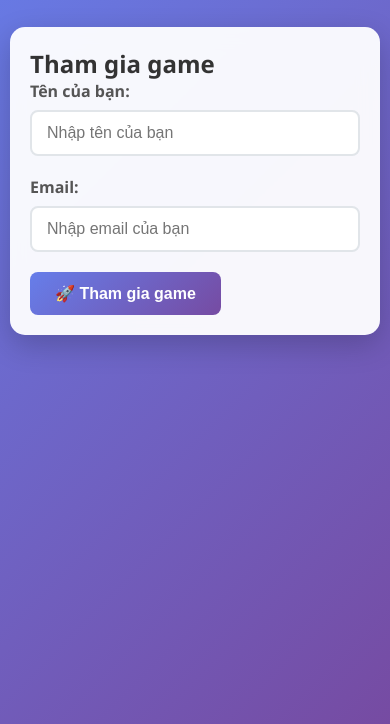
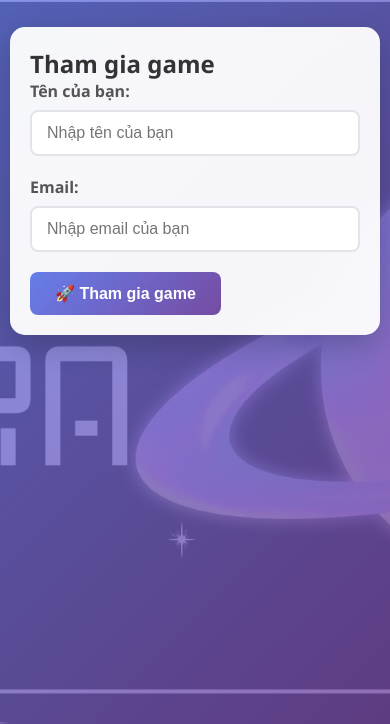
Before and after one commit to HuyDinhamI/PromptArenaTF, a website: page public/index.html in a window 390 px wide. Shown: the part 120-844 px from the top of the page. Drawn offline with nearby package versions, Linux system fonts and the light colour scheme; no server answers.

Commit message:
update background

```diff
--- a/public/styles.css
+++ b/public/styles.css
@@ -7,7 +7,10 @@
 
 body {
     font-family: 'Segoe UI', Tahoma, Geneva, Verdana, sans-serif;
-    background: linear-gradient(135deg, #667eea 0%, #764ba2 100%);
+    background-color: #667eea; /* Fallback color */
+    background:
+        linear-gradient(135deg, rgba(102, 126, 234, 0.8) 0%, rgba(118, 75, 162, 0.8) 100%),
+        url('images/start_bg.jpg') center/cover no-repeat fixed;
     min-height: 100vh;
     color: #333;
 }
@@ -343,6 +346,10 @@ body {
 
 /* Responsive */
 @media (max-width: 768px) {
+    body {
+        background-attachment: scroll; /* Better mobile performance */
+    }
+
     .header h1 {
         font-size: 2rem;
     }
```
Also changed, not shown: README.md, images/pose1.jpeg (added), public/images/start_bg.jpg (added), start_bg.jpg (added).
